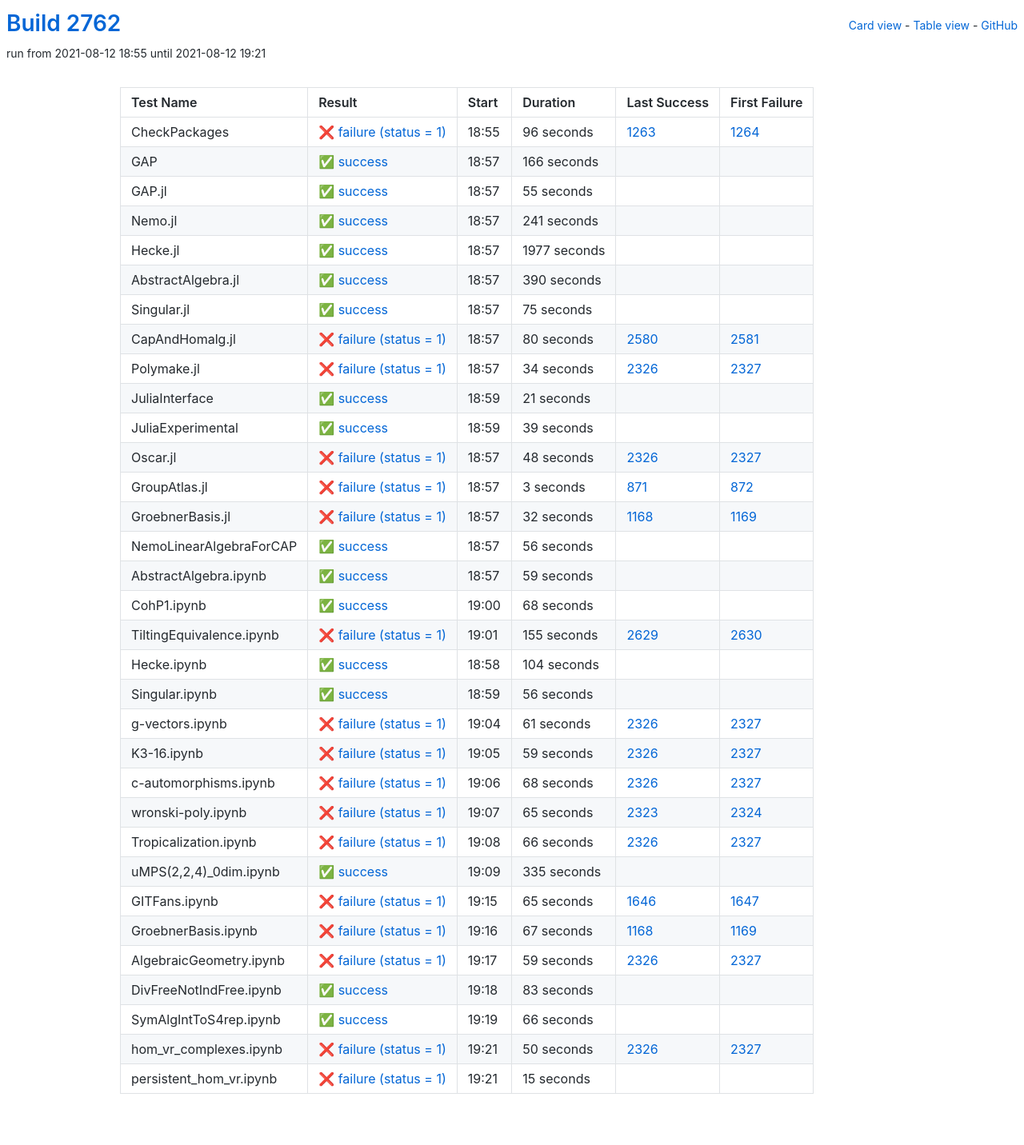
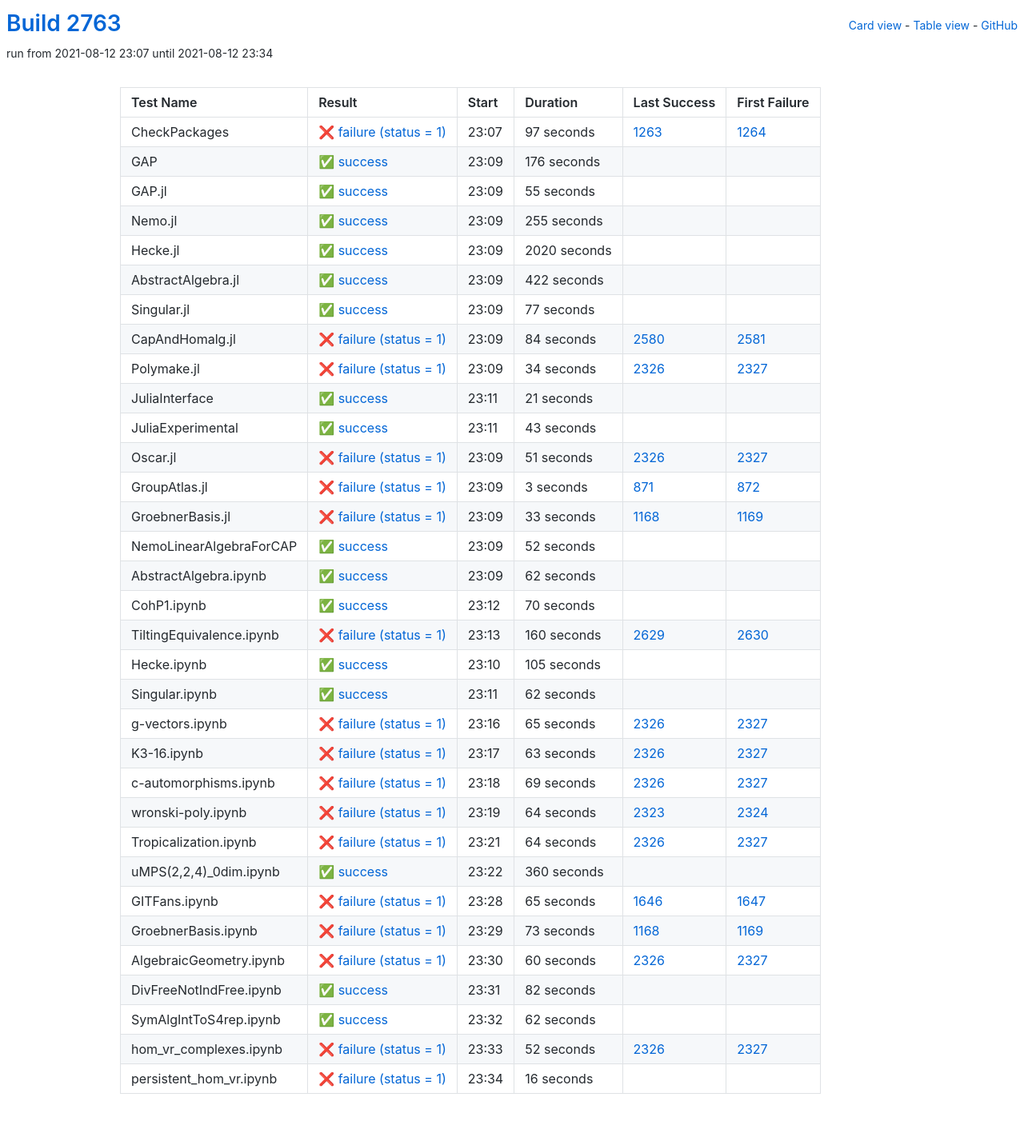
Before and after one commit to oscar-system/oscar-ci-status-stable, a Jekyll site: the page built from table.html, in a window 1280 px wide. Shown: the whole page at 80% size. Built offline with Jekyll 4.4.1, drawn with Linux system fonts in a browser that asks for light colours.

Commit message:
Build #2763

```diff
--- a/_data/ci.yml
+++ b/_data/ci.yml
@@ -1,6 +1,6 @@
 ---
-build: 2762
-build_url: https://oscarci.mathematik.uni-kl.de/job/oscar-stable/2762/
+build: 2763
+build_url: https://oscarci.mathematik.uni-kl.de/job/oscar-stable/2763/
 job: oscar-stable
 organization: oscar-system
 repo: oscar-ci-status-stable
@@ -8,32 +8,32 @@ repourl: https://github.com/oscar-system/oscar-ci-status-stable
 tests:
 - name: CheckPackages
   id: checkpackages
-  log: https://oscarci.mathematik.uni-kl.de/job/oscar-stable/2762/artifact/logs/build-2762/CheckPackages.log
-  start: 2021-08-12 18:55
+  log: https://oscarci.mathematik.uni-kl.de/job/oscar-stable/2763/artifact/logs/build-2763/CheckPackages.log
+  start: 2021-08-12 23:07
   success: false
   exitcode: 1
   status: failure
-  duration: 96
+  duration: 97
   last_success: 1263
   last_success_url: https://oscarci.mathematik.uni-kl.de/job/oscar-stable/1263/
   first_failure: 1264
   first_failure_url: https://oscarci.mathematik.uni-kl.de/job/oscar-stable/1264/
 - name: GAP
   id: gap
-  log: https://oscarci.mathematik.uni-kl.de/job/oscar-stable/2762/artifact/logs/build-2762/GAP.log
-  start: 2021-08-12 18:57
+  log: https://oscarci.mathematik.uni-kl.de/job/oscar-stable/2763/artifact/logs/build-2763/GAP.log
+  start: 2021-08-12 23:09
   success: true
   exitcode: 0
   status: success
-  duration: 166
+  duration: 176
   last_success: false
   last_success_url:
   first_failure: false
   first_failure_url:
 - name: GAP.jl
   id: gap-jl
-  log: https://oscarci.mathematik.uni-kl.de/job/oscar-stable/2762/artifact/logs/build-2762/GAP.jl.log
-  start: 2021-08-12 18:57
+  log: https://oscarci.mathematik.uni-kl.de/job/oscar-stable/2763/artifact/logs/build-2763/GAP.jl.log
+  start: 2021-08-12 23:09
   success: true
   exitcode: 0
   status: success
@@ -44,68 +44,68 @@ tests:
   first_failure_url:
 - name: Nemo.jl
   id: nemo-jl
-  log: https://oscarci.mathematik.uni-kl.de/job/oscar-stable/2762/artifact/logs/build-2762/Nemo.jl.log
-  start: 2021-08-12 18:57
+  log: https://oscarci.mathematik.uni-kl.de/job/oscar-stable/2763/artifact/logs/build-2763/Nemo.jl.log
+  start: 2021-08-12 23:09
   success: true
   exitcode: 0
   status: success
-  duration: 241
+  duration: 255
   last_success: false
   last_success_url:
   first_failure: false
   first_failure_url:
 - name: Hecke.jl
   id: hecke-jl
-  log: https://oscarci.mathematik.uni-kl.de/job/oscar-stable/2762/artifact/logs/build-2762/Hecke.jl.log
-  start: 2021-08-12 18:57
+  log: https://oscarci.mathematik.uni-kl.de/job/oscar-stable/2763/artifact/logs/build-2763/Hecke.jl.log
+  start: 2021-08-12 23:09
   success: true
   exitcode: 0
   status: success
-  duration: 1977
+  duration: 2020
   last_success: false
   last_success_url:
   first_failure: false
   first_failure_url:
 - name: AbstractAlgebra.jl
   id: abstractalgebra-jl
-  log: https://oscarci.mathematik.uni-kl.de/job/oscar-stable/2762/artifact/logs/build-2762/AbstractAlgebra.jl.log
-  start: 2021-08-12 18:57
+  log: https://oscarci.mathematik.uni-kl.de/job/oscar-stable/2763/artifact/logs/build-2763/AbstractAlgebra.jl.log
+  start: 2021-08-12 23:09
   success: true
   exitcode: 0
   status: success
-  duration: 390
+  duration: 422
   last_success: false
   last_success_url:
   first_failure: false
   first_failure_url:
 - name: Singular.jl
   id: singular-jl
-  log: https://oscarci.mathematik.uni-kl.de/job/oscar-stable/2762/artifact/logs/build-2762/Singular.jl.log
-  start: 2021-08-12 18:57
+  log: https://oscarci.mathematik.uni-kl.de/job/oscar-stable/2763/artifact/logs/build-2763/Singular.jl.log
+  start: 2021-08-12 23:09
   success: true
   exitcode: 0
   status: success
-  duration: 75
+  duration: 77
   last_success: false
   last_success_url:
   first_failure: false
   first_failure_url:
 - name: CapAndHomalg.jl
   id: capandhomalg-jl
-  log: https://oscarci.mathematik.uni-kl.de/job/oscar-stable/2762/artifact/logs/build-2762/CapAndHomalg.jl.log
-  start: 2021-08-12 18:57
+  log: https://oscarci.mathematik.uni-kl.de/job/oscar-stable/2763/artifact/logs/build-2763/CapAndHomalg.jl.log
+  start: 2021-08-12 23:09
   success: false
   exitcode: 1
   status: failure
-  duration: 80
+  duration: 84
   last_success: 2580
   last_success_url: https://oscarci.mathematik.uni-kl.de/job/oscar-stable/2580/
   first_failure: 2581
   first_failure_url: https://oscarci.mathematik.uni-kl.de/job/oscar-stable/2581/
 - name: Polymake.jl
   id: polymake-jl
-  log: https://oscarci.mathematik.uni-kl.de/job/oscar-stable/2762/artifact/logs/build-2762/Polymake.jl.log
-  start: 2021-08-12 18:57
+  log: https://oscarci.mathematik.uni-kl.de/job/oscar-stable/2763/artifact/logs/build-2763/Polymake.jl.log
+  start: 2021-08-12 23:09
   success: false
   exitcode: 1
   status: failure
@@ -116,8 +116,8 @@ tests:
   first_failure_url: https://oscarci.mathematik.uni-kl.de/job/oscar-stable/2327/
 - name: JuliaInterface
   id: juliainterface
-  log: https://oscarci.mathematik.uni-kl.de/job/oscar-stable/2762/artifact/logs/build-2762/JuliaInterface.log
-  start: 2021-08-12 18:59
+  log: https://oscarci.mathematik.uni-kl.de/job/oscar-stable/2763/artifact/logs/build-2763/JuliaInterface.log
+  start: 2021-08-12 23:11
   success: true
   exitcode: 0
   status: success
@@ -128,32 +128,32 @@ tests:
   first_failure_url:
 - name: JuliaExperimental
   id: juliaexperimental
-  log: https://oscarci.mathematik.uni-kl.de/job/oscar-stable/2762/artifact/logs/build-2762/JuliaExperimental.log
-  start: 2021-08-12 18:59
+  log: https://oscarci.mathematik.uni-kl.de/job/oscar-stable/2763/artifact/logs/build-2763/JuliaExperimental.log
+  start: 2021-08-12 23:11
   success: true
   exitcode: 0
   status: success
-  duration: 39
+  duration: 43
   last_success: false
   last_success_url:
   first_failure: false
   first_failure_url:
 - name: Oscar.jl
   id: oscar-jl
-  log: https://oscarci.mathematik.uni-kl.de/job/oscar-stable/2762/artifact/logs/build-2762/Oscar.jl.log
-  start: 2021-08-12 18:57
+  log: https://oscarci.mathematik.uni-kl.de/job/oscar-stable/2763/artifact/logs/build-2763/Oscar.jl.log
+  start: 2021-08-12 23:09
   success: false
   exitcode: 1
   status: failure
-  duration: 48
+  duration: 51
   last_success: 2326
   last_success_url: https://oscarci.mathematik.uni-kl.de/job/oscar-stable/2326/
   first_failure: 2327
   first_failure_url: https://oscarci.mathematik.uni-kl.de/job/oscar-stable/2327/
 - name: GroupAtlas.jl
   id: groupatlas-jl
-  log: https://oscarci.mathematik.uni-kl.de/job/oscar-stable/2762/artifact/logs/build-2762/GroupAtlas.jl.log
-  start: 2021-08-12 18:57
+  log: https://oscarci.mathematik.uni-kl.de/job/oscar-stable/2763/artifact/logs/build-2763/GroupAtlas.jl.log
+  start: 2021-08-12 23:09
   success: false
   exitcode: 1
   status: failure
@@ -164,164 +164,164 @@ tests:
   first_failure_url: https://oscarci.mathematik.uni-kl.de/job/oscar-stable/872/
 - name: GroebnerBasis.jl
   id: groebnerbasis-jl
-  log: https://oscarci.mathematik.uni-kl.de/job/oscar-stable/2762/artifact/logs/build-2762/GroebnerBasis.jl.log
-  start: 2021-08-12 18:57
+  log: https://oscarci.mathematik.uni-kl.de/job/oscar-stable/2763/artifact/logs/build-2763/GroebnerBasis.jl.log
+  start: 2021-08-12 23:09
   success: false
   exitcode: 1
   status: failure
-  duration: 32
+  duration: 33
   last_success: 1168
   last_success_url: https://oscarci.mathematik.uni-kl.de/job/oscar-stable/1168/
   first_failure: 1169
   first_failure_url: https://oscarci.mathematik.uni-kl.de/job/oscar-stable/1169/
 - name: NemoLinearAlgebraForCAP
   id: nemolinearalgebraforcap
-  log: https://oscarci.mathematik.uni-kl.de/job/oscar-stable/2762/artifact/logs/build-2762/NemoLinearAlgebraForCAP.log
-  start: 2021-08-12 18:57
+  log: https://oscarci.mathematik.uni-kl.de/job/oscar-stable/2763/artifact/logs/build-2763/NemoLinearAlgebraForCAP.log
+  start: 2021-08-12 23:09
   success: true
   exitcode: 0
   status: success
-  duration: 56
+  duration: 52
   last_success: false
   last_success_url:
   first_failure: false
   first_failure_url:
 - name: AbstractAlgebra.ipynb
   id: abstractalgebra-ipynb
-  log: https://oscarci.mathematik.uni-kl.de/job/oscar-stable/2762/artifact/logs/build-2762/AbstractAlgebra.ipynb.log
-  start: 2021-08-12 18:57
+  log: https://oscarci.mathematik.uni-kl.de/job/oscar-stable/2763/artifact/logs/build-2763/AbstractAlgebra.ipynb.log
+  start: 2021-08-12 23:09
   success: true
   exitcode: 0
   status: success
-  duration: 59
+  duration: 62
   last_success: false
   last_success_url:
   first_failure: false
   first_failure_url:
 - name: CohP1.ipynb
   id: cohp1-ipynb
-  log: https://oscarci.mathematik.uni-kl.de/job/oscar-stable/2762/artifact/logs/build-2762/CohP1.ipynb.log
-  start: 2021-08-12 19:00
+  log: https://oscarci.mathematik.uni-kl.de/job/oscar-stable/2763/artifact/logs/build-2763/CohP1.ipynb.log
+  start: 2021-08-12 23:12
   success: true
   exitcode: 0
   status: success
-  duration: 68
+  duration: 70
   last_success: false
   last_success_url:
   first_failure: false
   first_failure_url:
 - name: TiltingEquivalence.ipynb
   id: tiltingequivalence-ipynb
-  log: https://oscarci.mathematik.uni-kl.de/job/oscar-stable/2762/artifact/logs/build-2762/TiltingEquivalence.ipynb.log
-  start: 2021-08-12 19:01
+  log: https://oscarci.mathematik.uni-kl.de/job/oscar-stable/2763/artifact/logs/build-2763/TiltingEquivalence.ipynb.log
+  start: 2021-08-12 23:13
   success: false
   exitcode: 1
   status: failure
-  duration: 155
+  duration: 160
   last_success: 2629
   last_success_url: https://oscarci.mathematik.uni-kl.de/job/oscar-stable/2629/
   first_failure: 2630
   first_failure_url: https://oscarci.mathematik.uni-kl.de/job/oscar-stable/2630/
 - name: Hecke.ipynb
   id: hecke-ipynb
-  log: https://oscarci.mathematik.uni-kl.de/job/oscar-stable/2762/artifact/logs/build-2762/Hecke.ipynb.log
-  start: 2021-08-12 18:58
+  log: https://oscarci.mathematik.uni-kl.de/job/oscar-stable/2763/artifact/logs/build-2763/Hecke.ipynb.log
+  start: 2021-08-12 23:10
   success: true
   exitcode: 0
   status: success
-  duration: 104
+  duration: 105
   last_success: false
   last_success_url:
   first_failure: false
   first_failure_url:
 - name: Singular.ipynb
   id: singular-ipynb
-  log: https://oscarci.mathematik.uni-kl.de/job/oscar-stable/2762/artifact/logs/build-2762/Singular.ipynb.log
-  start: 2021-08-12 18:59
+  log: https://oscarci.mathematik.uni-kl.de/job/oscar-stable/2763/artifact/logs/build-2763/Singular.ipynb.log
+  start: 2021-08-12 23:11
   success: true
   exitcode: 0
   status: success
-  duration: 56
+  duration: 62
   last_success: false
   last_success_url:
   first_failure: false
   first_failure_url:
 - name: g-vectors.ipynb
   id: g-vectors-ipynb
-  log: https://oscarci.mathematik.uni-kl.de/job/oscar-stable/2762/artifact/logs/build-2762/g-vectors.ipynb.log
-  start: 2021-08-12 19:04
+  log: https://oscarci.mathematik.uni-kl.de/job/oscar-stable/2763/artifact/logs/build-2763/g-vectors.ipynb.log
+  start: 2021-08-12 23:16
   success: false
   exitcode: 1
   status: failure
-  duration: 61
+  duration: 65
   last_success: 2326
   last_success_url: https://oscarci.mathematik.uni-kl.de/job/oscar-stable/2326/
   first_failure: 2327
   first_failure_url: https://oscarci.mathematik.uni-kl.de/job/oscar-stable/2327/
 - name: K3-16.ipynb
   id: k3-16-ipynb
-  log: https://oscarci.mathematik.uni-kl.de/job/oscar-stable/2762/artifact/logs/build-2762/K3-16.ipynb.log
-  start: 2021-08-12 19:05
+  log: https://oscarci.mathematik.uni-kl.de/job/oscar-stable/2763/artifact/logs/build-2763/K3-16.ipynb.log
+  start: 2021-08-12 23:17
   success: false
   exitcode: 1
   status: failure
-  duration: 59
+  duration: 63
   last_success: 2326
   last_success_url: https://oscarci.mathematik.uni-kl.de/job/oscar-stable/2326/
   first_failure: 2327
   first_failure_url: https://oscarci.mathematik.uni-kl.de/job/oscar-stable/2327/
 - name: c-automorphisms.ipynb
   id: c-automorphisms-ipynb
-  log: https://oscarci.mathematik.uni-kl.de/job/oscar-stable/2762/artifact/logs/build-2762/c-automorphisms.ipynb.log
-  start: 2021-08-12 19:06
+  log: https://oscarci.mathematik.uni-kl.de/job/oscar-stable/2763/artifact/logs/build-2763/c-automorphisms.ipynb.log
+  start: 2021-08-12 23:18
   success: false
   exitcode: 1
   status: failure
-  duration: 68
+  duration: 69
   last_success: 2326
   last_success_url: https://oscarci.mathematik.uni-kl.de/job/oscar-stable/2326/
   first_failure: 2327
   first_failure_url: https://oscarci.mathematik.uni-kl.de/job/oscar-stable/2327/
 - name: wronski-poly.ipynb
   id: wronski-poly-ipynb
-  log: https://oscarci.mathematik.uni-kl.de/job/oscar-stable/2762/artifact/logs/build-2762/wronski-poly.ipynb.log
-  start: 2021-08-12 19:07
+  log: https://oscarci.mathematik.uni-kl.de/job/oscar-stable/2763/artifact/logs/build-2763/wronski-poly.ipynb.log
+  start: 2021-08-12 23:19
   success: false
   exitcode: 1
   status: failure
-  duration: 65
+  duration: 64
   last_success: 2323
   last_success_url: https://oscarci.mathematik.uni-kl.de/job/oscar-stable/2323/
   first_failure: 2324
   first_failure_url: https://oscarci.mathematik.uni-kl.de/job/oscar-stable/2324/
 - name: Tropicalization.ipynb
   id: tropicalization-ipynb
-  log: https://oscarci.mathematik.uni-kl.de/job/oscar-stable/2762/artifact/logs/build-2762/Tropicalization.ipynb.log
-  start: 2021-08-12 19:08
+  log: https://oscarci.mathematik.uni-kl.de/job/oscar-stable/2763/artifact/logs/build-2763/Tropicalization.ipynb.log
+  start: 2021-08-12 23:21
   success: false
   exitcode: 1
   status: failure
-  duration: 66
+  duration: 64
   last_success: 2326
   last_success_url: https://oscarci.mathematik.uni-kl.de/job/oscar-stable/2326/
   first_failure: 2327
   first_failure_url: https://oscarci.mathematik.uni-kl.de/job/oscar-stable/2327/
 - name: uMPS(2,2,4)_0dim.ipynb
   id: umps-2-2-4-0dim-ipynb
-  log: https://oscarci.mathematik.uni-kl.de/job/oscar-stable/2762/artifact/logs/build-2762/uMPS-2-2-4-_0dim.ipynb.log
-  start: 2021-08-12 19:09
+  log: https://oscarci.mathematik.uni-kl.de/job/oscar-stable/2763/artifact/logs/build-2763/uMPS-2-2-4-_0dim.ipynb.log
+  start: 2021-08-12 23:22
   success: true
   exitcode: 0
   status: success
-  duration: 335
+  duration: 360
   last_success: false
   last_success_url:
   first_failure: false
   first_failure_url:
 - name: GITFans.ipynb
   id: gitfans-ipynb
-  log: https://oscarci.mathematik.uni-kl.de/job/oscar-stable/2762/artifact/logs/build-2762/GITFans.ipynb.log
-  start: 2021-08-12 19:15
+  log: https://oscarci.mathematik.uni-kl.de/job/oscar-stable/2763/artifact/logs/build-2763/GITFans.ipynb.log
+  start: 2021-08-12 23:28
   success: false
   exitcode: 1
   status: failure
@@ -332,72 +332,72 @@ tests:
   first_failure_url: https://oscarci.mathematik.uni-kl.de/job/oscar-stable/1647/
 - name: GroebnerBasis.ipynb
   id: groebnerbasis-ipynb
-  log: https://oscarci.mathematik.uni-kl.de/job/oscar-stable/2762/artifact/logs/build-2762/GroebnerBasis.ipynb.log
-  start: 2021-08-12 19:16
+  log: https://oscarci.mathematik.uni-kl.de/job/oscar-stable/2763/artifact/logs/build-2763/GroebnerBasis.ipynb.log
+  start: 2021-08-12 23:29
   success: false
   exitcode: 1
   status: failure
-  duration: 67
+  duration: 73
   last_success: 1168
   last_success_url: https://oscarci.mathematik.uni-kl.de/job/oscar-stable/1168/
   first_failure: 1169
   first_failure_url: https://oscarci.mathematik.uni-kl.de/job/oscar-stable/1169/
 - name: AlgebraicGeometry.ipynb
   id: algebraicgeometry-ipynb
-  log: https://oscarci.mathematik.uni-kl.de/job/oscar-stable/2762/artifact/logs/build-2762/AlgebraicGeometry.ipynb.log
-  start: 2021-08-12 19:17
+  log: https://oscarci.mathematik.uni-kl.de/job/oscar-stable/2763/artifact/logs/build-2763/AlgebraicGeometry.ipynb.log
+  start: 2021-08-12 23:30
   success: false
   exitcode: 1
   status: failure
-  duration: 59
+  duration: 60
   last_success: 2326
   last_success_url: https://oscarci.mathematik.uni-kl.de/job/oscar-stable/2326/
   first_failure: 2327
   first_failure_url: https://oscarci.mathematik.uni-kl.de/job/oscar-stable/2327/
 - name: DivFreeNotIndFree.ipynb
   id: divfreenotindfree-ipynb
-  log: https://oscarci.mathematik.uni-kl.de/job/oscar-stable/2762/artifact/logs/build-2762/DivFreeNotIndFree.ipynb.log
-  start: 2021-08-12 19:18
+  log: https://oscarci.mathematik.uni-kl.de/job/oscar-stable/2763/artifact/logs/build-2763/DivFreeNotIndFree.ipynb.log
+  start: 2021-08-12 23:31
   success: true
   exitcode: 0
   status: success
-  duration: 83
+  duration: 82
   last_success: false
   last_success_url:
   first_failure: false
   first_failure_url:
 - name: SymAlgIntToS4rep.ipynb
   id: symalginttos4rep-ipynb
-  log: https://oscarci.mathematik.uni-kl.de/job/oscar-stable/2762/artifact/logs/build-2762/SymAlgIntToS4rep.ipynb.log
-  start: 2021-08-12 19:19
+  log: https://oscarci.mathematik.uni-kl.de/job/oscar-stable/2763/artifact/logs/build-2763/SymAlgIntToS4rep.ipynb.log
+  start: 2021-08-12 23:32
   success: true
   exitcode: 0
   status: success
-  duration: 66
+  duration: 62
   last_success: false
   last_success_url:
   first_failure: false
   first_failure_url:
 - name: hom_vr_complexes.ipynb
   id: hom-vr-complexes-ipynb
-  log: https://oscarci.mathematik.uni-kl.de/job/oscar-stable/2762/artifact/logs/build-2762/hom_vr_complexes.ipynb.log
-  start: 2021-08-12 19:21
+  log: https://oscarci.mathematik.uni-kl.de/job/oscar-stable/2763/artifact/logs/build-2763/hom_vr_complexes.ipynb.log
+  start: 2021-08-12 23:33
   success: false
   exitcode: 1
   status: failure
-  duration: 50
+  duration: 52
   last_success: 2326
   last_success_url: https://oscarci.mathematik.uni-kl.de/job/oscar-stable/2326/
   first_failure: 2327
   first_failure_url: https://oscarci.mathematik.uni-kl.de/job/oscar-stable/2327/
 - name: persistent_hom_vr.ipynb
   id: persistent-hom-vr-ipynb
-  log: https://oscarci.mathematik.uni-kl.de/job/oscar-stable/2762/artifact/logs/build-2762/persistent_hom_vr.ipynb.log
-  start: 2021-08-12 19:21
+  log: https://oscarci.mathematik.uni-kl.de/job/oscar-stable/2763/artifact/logs/build-2763/persistent_hom_vr.ipynb.log
+  start: 2021-08-12 23:34
   success: false
   exitcode: 1
   status: failure
-  duration: 15
+  duration: 16
   last_success: false
   last_success_url:
   first_failure: false
```
Also changed, not shown: README.md.
